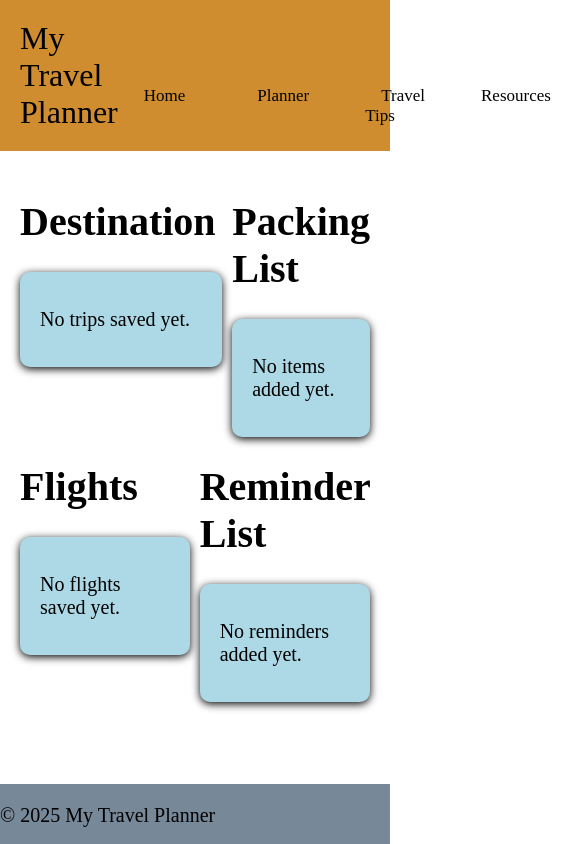
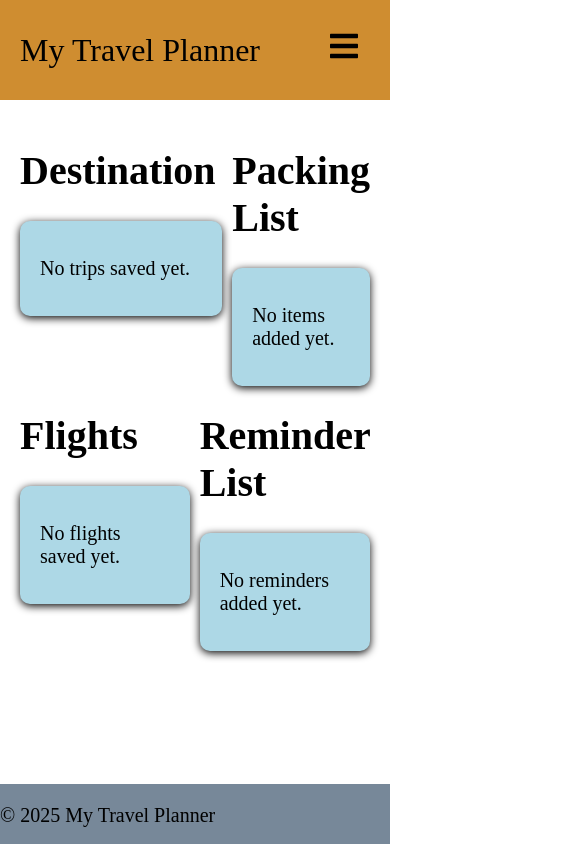
Before and after one commit to afneal/unit-1-project-Alex-N, a React (Vite) app: page /savedtrips in a window 390 px wide. Shown: the top 844 px of the page, 585 px wide, since content can reach past the window. Built offline with nearby package versions, Linux system fonts and the light colour scheme; a web font is replaced by a local one.

Commit message:
added hamburger menu

```diff
--- a/package.json
+++ b/package.json
@@ -12,6 +12,7 @@
   "dependencies": {
     "react": "^19.1.1",
     "react-dom": "^19.1.1",
+    "react-icons": "^5.5.0",
     "react-router": "^7.9.5"
   },
   "devDependencies": {
--- a/src/App.css
+++ b/src/App.css
@@ -6,7 +6,7 @@ header {
     margin: 0;
     display: flex;
     justify-content: space-between;
-    align-items: flex-end;
+    align-items: center;
 }
 
 footer {
@@ -26,6 +26,8 @@ footer {
     display: flex;
     gap: 20px;
 }
+
+
 
 .nav-menu li {
     padding: 5px 10px;
@@ -87,12 +89,12 @@ body {
 
 }
 
-ul {
+/* ul {
     display: inline-block;
     list-style-position: inside;
     padding-left: 0;
     text-align: center;
-}
+} */
 
 li {
     text-align: left;
@@ -151,7 +153,8 @@ h1 {
 
 /* savedtrips */
 .main-trip-container,
-.flights-reminders-container, .trip-packing-container {
+.flights-reminders-container,
+.trip-packing-container {
     display: flex;
     gap: 10px;
     flex-direction: row;
@@ -171,21 +174,23 @@ h1 {
 
 
 
-.trip-box, .flights-box {
+.trip-box,
+.flights-box {
     flex: 7;
     display: flex;
     flex-direction: column;
-    /* min-width: 0; */
 }
 
-.reminder-box, .packing-box {
+.reminder-box,
+.packing-box {
     flex: 3;
 
 }
 
 #saved-trip-data,
 .packing-list-container,
-.reminder-list-container, .flights-container {
+.reminder-list-container,
+.flights-container {
     background: lightblue;
     border-radius: 10px;
     padding: 16px 20px;
@@ -198,7 +203,8 @@ h1 {
 }
 
 
-#saved-activity-data, .saved-connections-data {
+#saved-activity-data,
+.saved-connections-data {
     background: white;
     margin-top: 10px;
     padding-left: 10px;
@@ -208,7 +214,7 @@ h1 {
     font-size: 1rem;
 }
 
-.saved-activity{
+.saved-activity {
 
     padding: 10px 12px;
     margin-bottom: 10px;
@@ -226,37 +232,14 @@ h1 {
     font-size: 0.95rem;
 }
 
-.saved-activity:last-child, .saved-connection:last-child {
+.saved-activity:last-child,
+.saved-connection:last-child {
     border-bottom: none;
 }
 
-@media (min-width: 480px) {
-    .main-trip-container,
-    .flights-reminders-container, .trip-packing-container {
-        flex-direction: column;
-        gap: 10px;
-    }
-}
-
-@media (min-width: 768px) {
-    .main-trip-container, .flights-reminders-container, .trip-packing-container {
-        flex-direction: row;
-        gap: 10px;
-        align-items: stretch;
-    }
-}
 
 
-@media (min-width: 1024px) {
-    .main-trip-container,
-    .flights-reminders-container,
-    .trip-packing-container {
-        flex-direction: row;
-        font-size: 20px;
-        align-items: stretch;
 
-    }
-}
 
 
 
@@ -412,15 +395,17 @@ h1 {
     text-align: center;
 }
 
-.packing-list-input-container, .reminder-list-input-container {
-   max-width: 800px;
+.packing-list-input-container,
+.reminder-list-input-container {
+    max-width: 800px;
     margin: 20px auto;
     padding: 20px;
     border-radius: 10px;
     box-shadow: 0 0 10px black;
 }
 
-.packing-list-title, .reminder-list-title {
+.packing-list-title,
+.reminder-list-title {
     text-align: center;
 }
 
@@ -434,7 +419,8 @@ h1 {
 }
 
 
-.packing-list-submit-button, .reminder-list-submit-button {
+.packing-list-submit-button,
+.reminder-list-submit-button {
     padding: 8px 15px;
     margin: 5px 5px 0 0;
     border: none;
@@ -454,3 +440,163 @@ h1 {
     margin: 10px;
 
 }
+
+@media (min-width: 480px) {
+
+    .main-trip-container,
+    .flights-reminders-container,
+    .trip-packing-container {
+        flex-direction: column;
+        gap: 10px;
+    }
+
+}
+
+
+
+
+@media (min-width: 1024px) {
+
+    .main-trip-container,
+    .flights-reminders-container,
+    .trip-packing-container {
+        flex-direction: row;
+        font-size: 20px;
+        align-items: stretch;
+
+    }
+
+
+}
+
+/* Nav Icon */
+
+header .nav-menu ul {
+    display: none;
+}
+
+.nav-icon-button {
+    display: block;
+}
+
+/* nav {
+    background-color: #333;
+    overflow: hidden;
+} */
+
+/* nav ul {
+    margin: 0;
+    padding: 0;
+    list-style: none;
+} */
+
+/* nav ul {
+    margin: 0;
+    padding: 0;
+    list-style: none;
+} */
+
+nav ul li {
+    list-style: none;
+}
+
+/* nav a {
+    display: none;
+    color: white;
+    padding: 14px 20px;
+    text-decoration: none;
+} */
+
+/* .nav-icon-button {
+    display: block;
+    background: none;
+    border: none;
+    font-size: 2rem;
+    color: white;
+    cursor: pointer;
+    padding: 14px 20px;
+} */
+
+
+
+/* .isExpanded a {
+    display: block;
+    background-color: #444;
+} */
+
+@media (min-width: 768px) {
+
+    .main-trip-container,
+    .flights-reminders-container,
+    .trip-packing-container {
+        flex-direction: row;
+        gap: 10px;
+        align-items: stretch;
+    }
+
+    nav a {
+        display: inline-block;
+    }
+
+    nav ul {
+        display: flex;
+        gap: 10px;
+    }
+
+    .nav-icon-button {
+        display: none;
+
+    }
+
+    header .nav-menu ul {
+        display: flex;
+        gap: 20px;
+    }
+
+
+}
+
+
+.nav-icon-button {
+    cursor: pointer;
+    color: black;
+    background: none;
+    border: none;
+    padding: 10px;
+    font-size: 2rem;
+    align-items: center;
+    justify-content: center;
+}
+
+
+
+
+
+.nav-icon-button :hover {
+    background-color: #e0e0e0;
+
+}
+
+.isExpanded {
+    display: block;
+    background-color: #f0f0f0;
+    border-radius: 10px;
+    padding: 10px;
+    box-shadow: 0 4px 8px rgba(0, 0, 0, 0.2);
+}
+
+.isExpanded li a {
+    display: block;
+    padding: 14px 20px;
+    color: black;
+    text-decoration: none;
+    font-size: 17px;
+    background-color: #f0f0f0;
+
+}
+
+.isExpanded li a:hover {
+    color: rgb(180, 63, 63);
+    text-decoration: underline;
+    background-color: #e0e0e0;
+}
--- a/src/components/layout/Header.jsx
+++ b/src/components/layout/Header.jsx
@@ -1,4 +1,5 @@
 import NavMenu from "./NavMenu";
+import NavIcon from "./NavIcon";
 
 function Header() {
     return (
@@ -7,6 +8,8 @@ function Header() {
                 My Travel Planner
             </div>
             <NavMenu />
+            <NavIcon />
+
         </header>
     )
 }
--- a/src/components/layout/NavIcon.jsx
+++ b/src/components/layout/NavIcon.jsx
@@ -0,0 +1,42 @@
+import { Link } from 'react-router';
+import { useState, useEffect } from 'react';
+import { FaBars } from 'react-icons/fa';
+
+function NavIcon() {
+    const [isExpanded, setIsExpanded] = useState(false);
+
+
+
+    useEffect(() => {
+        const handleWindowResize = () => { //when window size is equal or larger than 768, and the menu is expanded, will setIsExpanded to false to close menu
+            if (window.innerWidth >= 768 && isExpanded) {
+                setIsExpanded(false);
+            }
+        }
+        window.addEventListener('resize', handleWindowResize);//on 'resize of window' eventListener, will handle function
+    })
+
+
+
+    return (
+        <nav className={isExpanded ? 'isExpanded' : ''}>
+            <button className='nav-icon-button' onClick={() => setIsExpanded(!isExpanded)}><FaBars /></button>
+
+            {isExpanded && ( //onClick sets isExpanded to opposite of its current value, toggles the menu open and closed
+                <>
+                    <ul>
+                        <li><Link to="/">Home</Link></li>
+                        <li><Link to="/traveltips">Travel Tips</Link></li>
+                        <li><Link to="/resources">Resources</Link></li>
+                        <li><Link to="/buildtrips">Build Trip</Link></li>
+                        <li><Link to="/savedtrips">Saved Trips</Link></li>
+                    </ul>
+                </>
+            )}
+        </nav>
+
+
+    )
+}
+
+export default NavIcon;
--- a/src/components/layout/NavMenu.jsx
+++ b/src/components/layout/NavMenu.jsx
@@ -1,15 +1,19 @@
 import { Link } from 'react-router';
+import { useState } from 'react';
+
 
 function NavMenu() {
+
     return (
-        <div className='nav-menu'>
-            <li><Link to="/">Home</Link></li>
-            <li><Link to="/planner">Planner</Link></li>
-            <li><Link to="/traveltips">Travel Tips</Link></li>
-            <li><Link to="/resources">Resources</Link></li>
-            <li><Link to="/buildtrips">Build Trip</Link></li>
-            <li><Link to="/savedtrips">Saved Trips</Link></li>
-        </div>
+        <nav className='nav-menu'>
+            <ul>
+                <li><Link to="/">Home</Link></li>
+                <li><Link to="/traveltips">Travel Tips</Link></li>
+                <li><Link to="/resources">Resources</Link></li>
+                <li><Link to="/buildtrips">Build Trip</Link></li>
+                <li><Link to="/savedtrips">Saved Trips</Link></li>
+            </ul>
+        </nav>
     )
 }
 
```
